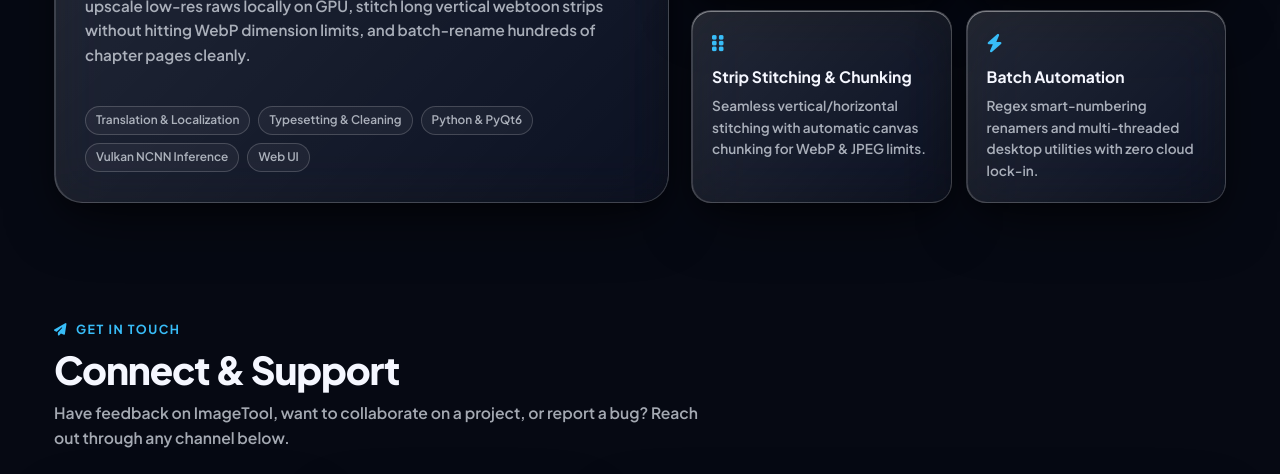
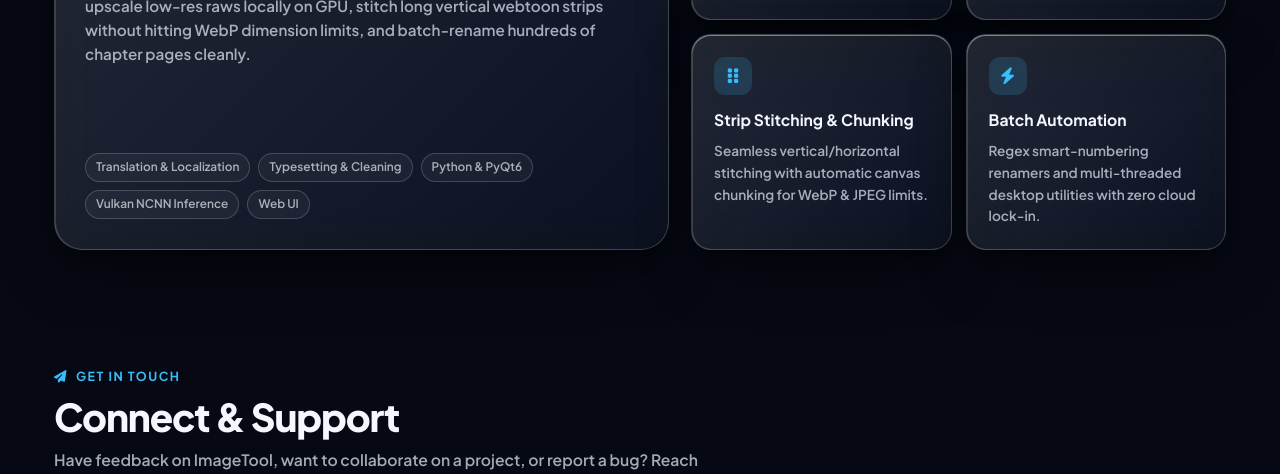
Before and after one commit to GuptaAman777/guptaaman777, a plain HTML site: page index.html in a window 1280 px wide. Shown: the part 3506-3980 px from the top of the page. Drawn offline with Linux system fonts and the light colour scheme; no server answers.

Commit message:
Add CSS/JS cache-busting and polish solo section spacing

```diff
--- a/css/style.css
+++ b/css/style.css
@@ -420,6 +420,7 @@ button, input, textarea, select {
 
 section {
   padding: 56px 0;
+  scroll-margin-top: 90px;
 }
 
 .section-head {
@@ -989,20 +990,29 @@ section {
 }
 
 .pillar-card {
-  padding: 20px;
+  padding: 22px;
   border-radius: var(--radius-md);
+  display: flex;
+  flex-direction: column;
+  gap: 8px;
 }
 
 .pillar-card i {
+  width: 38px;
+  height: 38px;
+  border-radius: 11px;
+  background: var(--accent-soft);
   color: var(--accent);
-  font-size: 1.15rem;
-  margin-bottom: 10px;
+  font-size: 1.05rem;
+  display: inline-flex;
+  align-items: center;
+  justify-content: center;
+  margin-bottom: 4px;
 }
 
 .pillar-card h4 {
   font-size: 0.98rem;
   font-weight: 700;
-  margin-bottom: 6px;
 }
 
 .pillar-card p {
--- a/index.html
+++ b/index.html
@@ -22,7 +22,7 @@
   <link href="https://fonts.googleapis.com/css2?family=Inter:wght@400;500;600;700&family=JetBrains+Mono:wght@500;600&family=Plus+Jakarta+Sans:wght@600;700;800&display=swap" rel="stylesheet" />
   <link rel="stylesheet" href="https://cdnjs.cloudflare.com/ajax/libs/font-awesome/6.5.1/css/all.min.css" />
 
-  <link rel="stylesheet" href="css/style.css" />
+  <link rel="stylesheet" href="css/style.css?v=3" />
 </head>
 <body>
   <!-- Ambient Refractive Mesh -->
@@ -493,8 +493,8 @@
 
   <div class="glass-toast" id="glassToast" role="status" aria-live="polite"></div>
 
-  <script src="js/glass.js"></script>
-  <script src="js/projects.js"></script>
-  <script src="js/main.js"></script>
+  <script src="js/glass.js?v=3"></script>
+  <script src="js/projects.js?v=3"></script>
+  <script src="js/main.js?v=3"></script>
 </body>
 </html>
```
